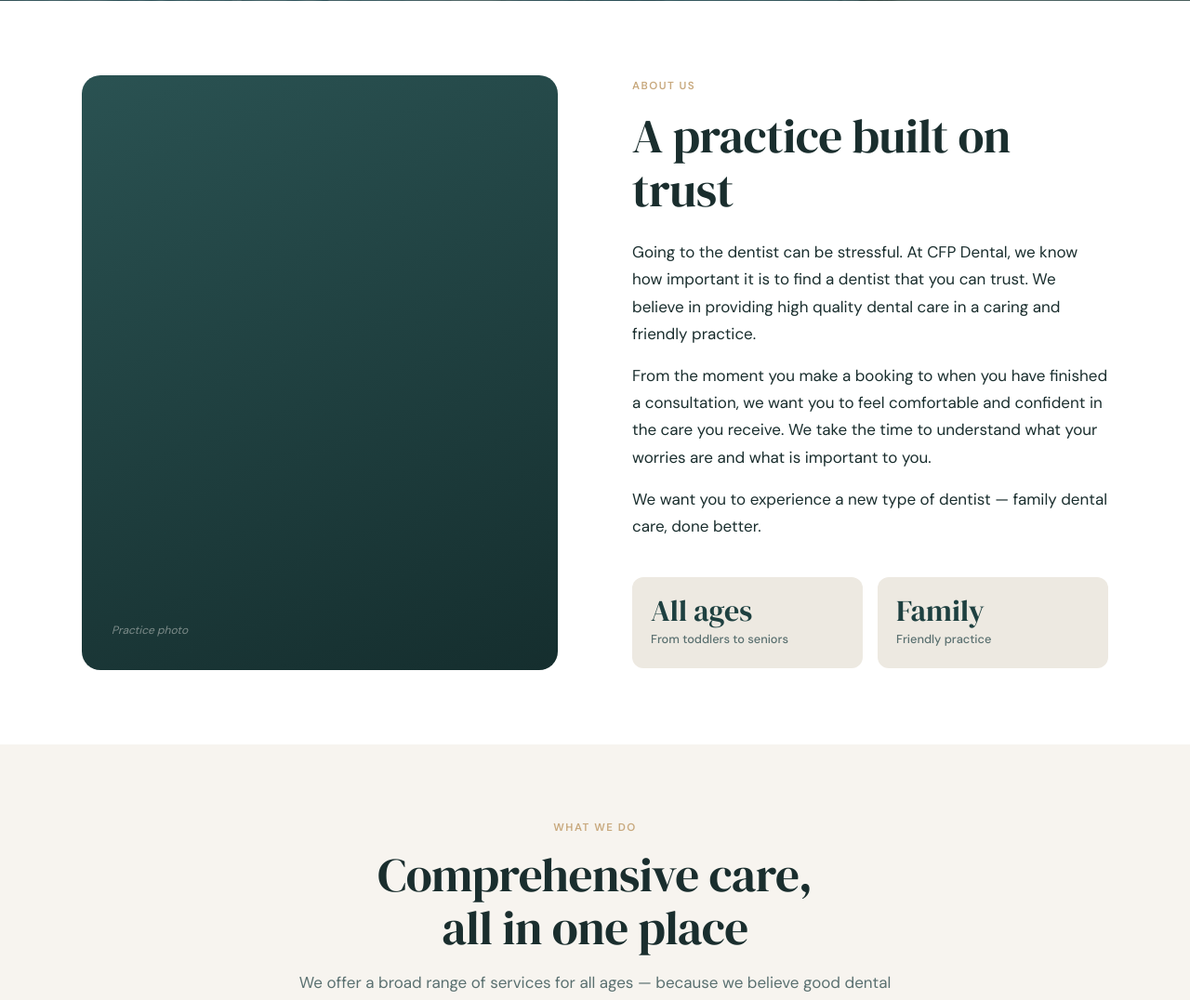
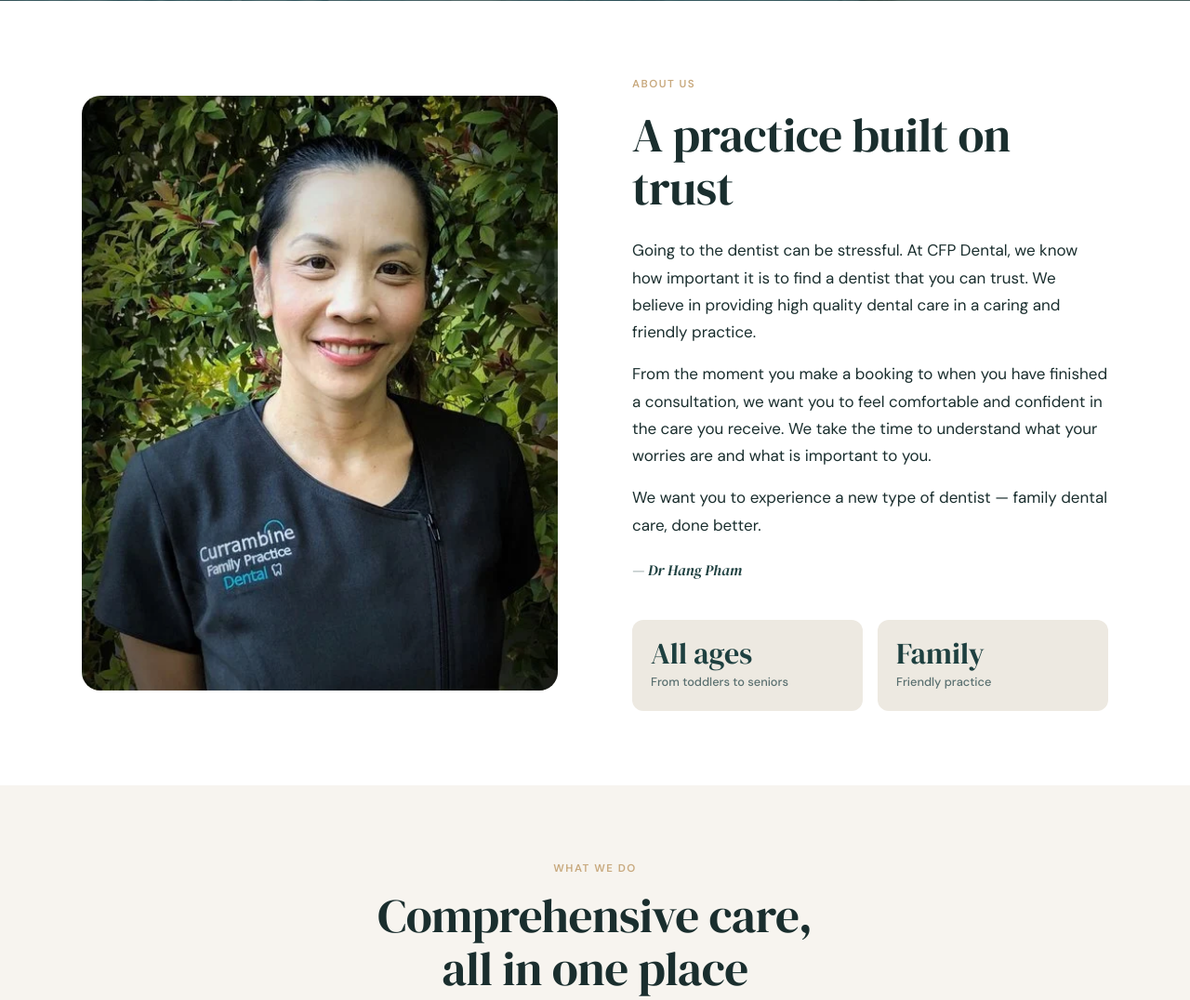
Before and after one commit to Luc45K0h75/CFP-Dental, a Flask app: page / in a window 1280 px wide. Shown: the part 799-1875 px from the top of the page at 93% size. Run offline with Flask 3, Linux system fonts and the light colour scheme.

Commit message:
Minor changes to the about section of index.html with some minor CSS to complement these changes

```diff
--- a/app/static/css/style.css
+++ b/app/static/css/style.css
@@ -627,6 +627,12 @@ p  { font-size: 1.0625rem; line-height: 1.72; }
   background: var(--cream-dark);
 }
 
+.about__image img {
+  width: 100%;
+  height: 100%;
+  object-fit: cover;
+}
+
 .about__image-placeholder {
   width: 100%;
   height: 100%;
@@ -645,6 +651,14 @@ p  { font-size: 1.0625rem; line-height: 1.72; }
 .about__heading { margin-block: 1rem 1.5rem; }
 
 .about__body p + p { margin-top: 1rem; }
+
+.about__attribution {
+  margin-top: 1.25rem;
+  font-family: var(--font-display);
+  font-style: italic;
+  font-size: 1rem;
+  color: var(--teal);
+}
 
 .about__stats {
   display: grid;
--- a/app/templates/index.html
+++ b/app/templates/index.html
@@ -65,9 +65,7 @@
     <div class="about__grid">
 
       <div class="about__image">
-        <div class="about__image-placeholder">
-          <p>Practice photo</p>
-        </div>
+        <img src="{{ url_for('static', filename='images/about.webp') }}" alt="CFP Dental practice" />
       </div>
 
       <div class="about__content">
@@ -78,6 +76,7 @@
           <p>From the moment you make a booking to when you have finished a consultation, we want you to feel comfortable and confident in the care you receive. We take the time to understand what your worries are and what is important to you.</p>
           <p>We want you to experience a new type of dentist — family dental care, done better.</p>
         </div>
+        <p class="about__attribution">— Dr Hang Pham</p>
         <div class="about__stats">
           <div class="about__stat">
             <p class="about__stat-value">All ages</p>
```
Also changed, not shown: app/static/images/about.webp (added).
